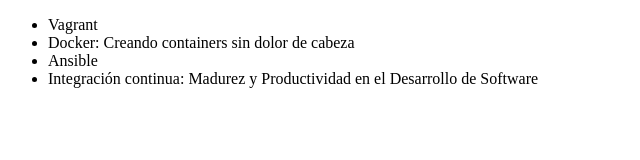
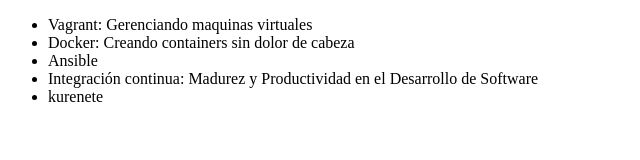
Before and after one commit to AlexDRivera/git-alura, a plain HTML site: page index.html in a window 1280 px wide. Shown: the whole page, without its empty margins (0-640 px from the left). Drawn offline with Linux system fonts and the light colour scheme.

Commit message:
arreglando kurenete

```diff
--- a/index.html
+++ b/index.html
@@ -6,10 +6,11 @@
 </head>
 <body>
      <ul>
-         <li> Vagrant </li>
+         <li> Vagrant: Gerenciando maquinas virtuales </li>
          <li> Docker: Creando containers sin dolor de cabeza </li>
          <li> Ansible </li>
          <li> Integración continua: Madurez y Productividad en el Desarrollo de Software </li>
+         <li>kurenete</li>
      </ul>
 </body>
 </html>
```
